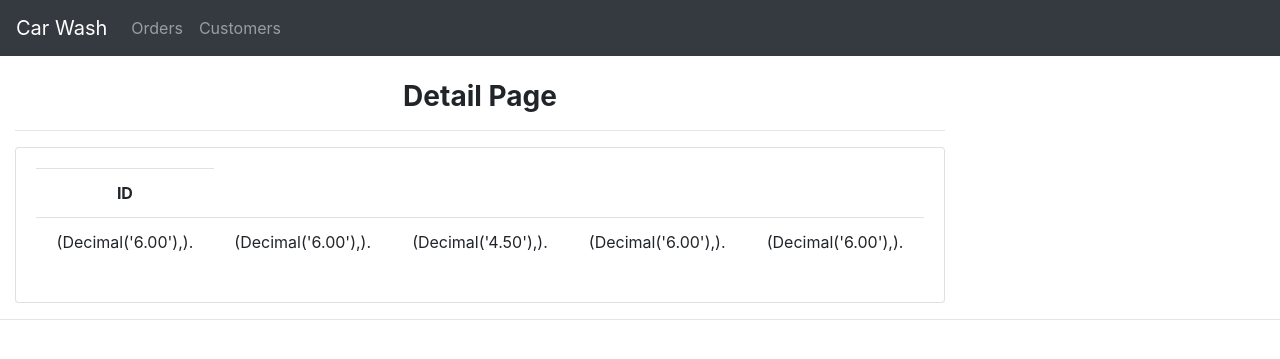
After one commit to Kordzakhiaa/CarWashWebsite, a Django app: page /washers/3/ in a window 1280 px wide. The commit adds this page. Shown: the top 359 px of the page. Run offline with Django 3.2, Linux system fonts and the light colour scheme; data comes from the database, SQL or seed files in the repository; both versions use the stored data as it was after the commit; some libraries are stand-ins or nearby versions.

Commit message:
Modified views, templates, and added testing url for washers

```diff
--- a/car_wash/models.py
+++ b/car_wash/models.py
@@ -4,8 +4,6 @@ from django.utils.translation import ugettext_lazy as _
 
 class CarWasher(models.Model):
     name = models.CharField(max_length=200)
-
-    # salary = models.DecimalField(max_digits=4, decimal_places=4)
 
     def __str__(self):
         return self.name
@@ -47,7 +45,7 @@ class Order(models.Model):
     washer = models.ForeignKey(CarWasher, on_delete=models.CASCADE, related_name='orders')
     customer = models.ForeignKey(Customer, on_delete=models.SET_NULL, null=True, related_name='orders')
     wash_type = models.ForeignKey(WashType, on_delete=models.PROTECT, related_name='orders', default=None)
-    order_price = models.DecimalField(max_digits=4, decimal_places=2, verbose_name=_("Price"), default=None)
+    order_price = models.DecimalField(max_digits=4, decimal_places=2, verbose_name=_("Price"), default=None, blank=True)
     created_date = models.DateTimeField(auto_now=True, verbose_name=_("Created Date"))
     order_start_date = models.DateTimeField(verbose_name=_("Schedule start time"))
     order_end_date = models.DateTimeField(verbose_name=_("Schedule end time"))
--- a/car_wash/templates/base.html
+++ b/car_wash/templates/base.html
@@ -42,11 +42,6 @@
                   <a class="nav-link" href="{% url 'customer' %}">Customers</a>
                </li>
             </ul>
-            <ul class="navbar-nav">
-               <li class="nav-item">
-                  <a class="nav-link" href="{% url 'carwasher' %}">Washer Details</a>
-               </li>
-            </ul>
          </div>
       </nav>
    </head>
--- a/car_wash/templates/order.html
+++ b/car_wash/templates/order.html
@@ -11,6 +11,7 @@
 			<a class="btn btn-primary  btn-sm btn-block" href="{% url 'create_order' %}">Create Order</a>
             <table class="table">
 				<tr>
+                    <th>ID</th>
 					<th>Customers</th>
 					<th>Car license plate</th>
 					<th>Washers</th>
@@ -22,9 +23,10 @@
 
 				{% for order in orders %}
 					<tr>
+                        <td>{{ order.pk }}.</td>
 						<td>{{ order.customer }}</td>
 						<td>{{ order.car }}</td>
-						<td>{{ order.washer }}</td>
+						<td><a href="{% url 'washer-detail' order.washer.id %}" class="btn">{{ order.washer }}</a></td>
 						<td>{{ order.wash_type }}</td>
 						<td>{{ order.order_start_date }}</td>
 						<td>{{ order.order_end_date }}</td>
--- /dev/null
+++ b/car_wash/templates/washer_details.html
@@ -0,0 +1,26 @@
+{% extends 'base.html' %}
+
+{% block body %}
+
+        <br>
+<div class="col-md-9">
+    <div class=""></div>
+		<h3><strong>Detail Page</strong></h3>
+		<hr>
+		<div class="card card-body">
+            <table class="table">
+				<tr>
+                    <th>ID</th>
+				</tr>
+					<tr>
+                        {% for order in orders %}
+                            <td>{{ order }}.</td>
+                        {% endfor %}
+					</tr>
+			</table>
+		</div>
+	</div>
+
+</div>
+
+{% endblock body %}
--- a/car_wash/urls.py
+++ b/car_wash/urls.py
@@ -5,6 +5,6 @@ urlpatterns = [
     path('', name='home', view=home),
     path('order/', name='order', view=order),
     path('customers/', name='customer', view=customer),
-    path('carwasher/', name='carwasher', view=carwasher),
-    path('create_order',view=create_order, name='create_order')
+    path('create_order',view=create_order, name='create_order'),
+    path('washers/<int:pk>/', washer_detail, name='washer-detail'),
 ]
--- a/car_wash/views.py
+++ b/car_wash/views.py
@@ -10,9 +10,20 @@ def create_order(request):
     return render(request, 'create_order.html')
 
 
+def washer_detail(request, pk: int):
+    washer_by_id = CarWasher.objects.get(pk=pk)
+    order_count = washer_by_id.orders.all().count()
+    orders = Order.objects.values_list('order_price')
+    context = {
+        'washer_by_id': washer_by_id,
+        'order_count': order_count,
+        'orders': orders,
+    }
+    return render(request, 'washer_details.html', context)
+
+
 def order(request):
     orders = Order.objects.all()
-    orders.filter()
     return render(request, 'order.html', {'orders': orders})
 
 
```
Also changed, not shown: db.sqlite3.
